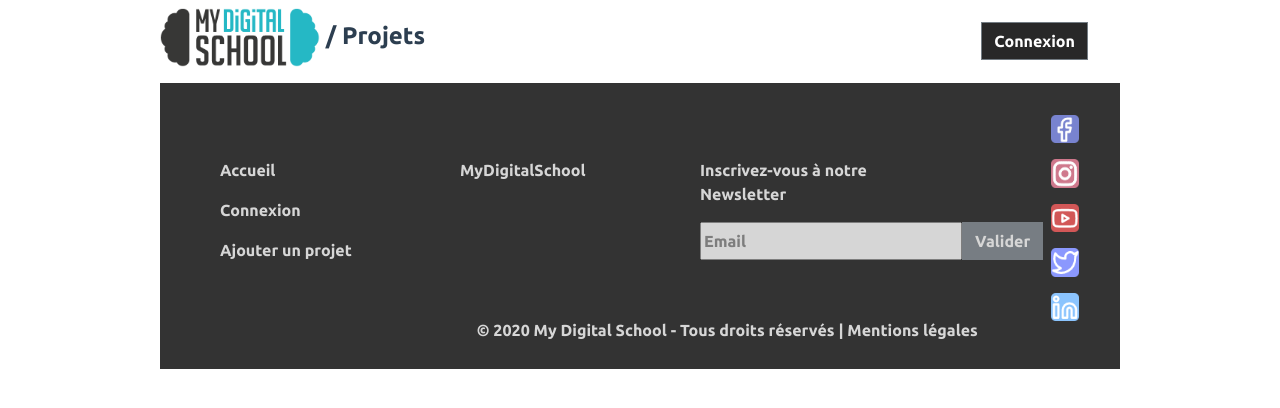
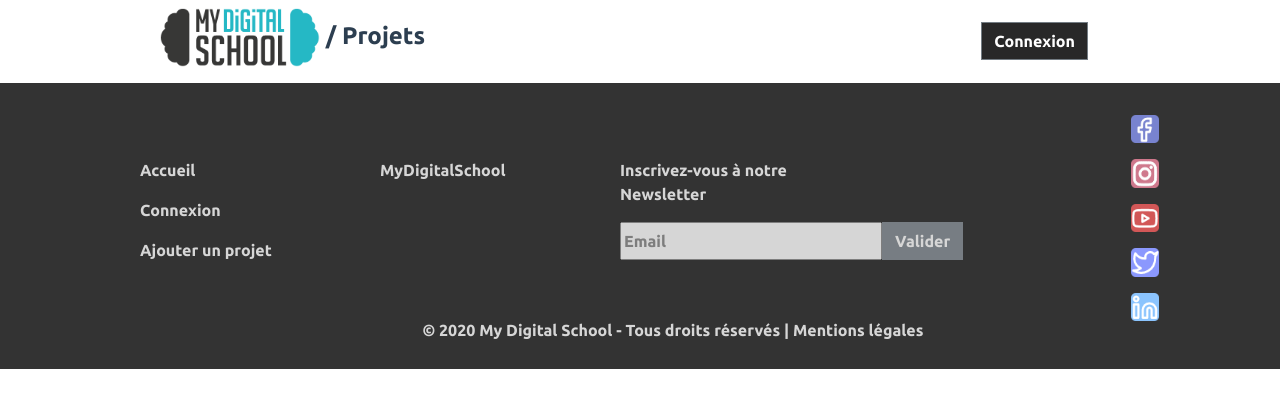
Before and after one commit to BlueFaste/MyCreativeWeek-Accessibilite, a Vue app: page / in a window 1280 px wide. Shown: the top 408 px of the page. Built offline with nearby package versions, Linux system fonts and the light colour scheme.

Commit message:
ajustement du padding de la page

```diff
--- a/src/App.vue
+++ b/src/App.vue
@@ -1,5 +1,5 @@
 <template>
-  <div id="app" class="px-10rem">
+  <div id="app">
     <!--    <div id="nav">-->
     <!--      <router-link to="/">Home</router-link> |-->
     <!--      <router-link to="/about">About</router-link>-->
--- a/src/components/Header.vue
+++ b/src/components/Header.vue
@@ -1,5 +1,5 @@
 <template>
-  <header class="d-flex justify-content-between ubuntu-B align-items-center py-2">
+  <header class="d-flex justify-content-between ubuntu-B align-items-center py-2 px-10rem">
     <h1 class="projects-title">
       <span lang="en"><img src="../assets/LOGO_MDS.png" alt="MyDigitalSchool" id="logoMDS"></span><span> / Projets</span>
     </h1>
--- a/src/views/Home.vue
+++ b/src/views/Home.vue
@@ -1,6 +1,9 @@
 <template>
   <div class="home">
     <Header></Header>
+    <div class="px-10rem">
+
+    </div>
     <Footer></Footer>
   </div>
 </template>
```
